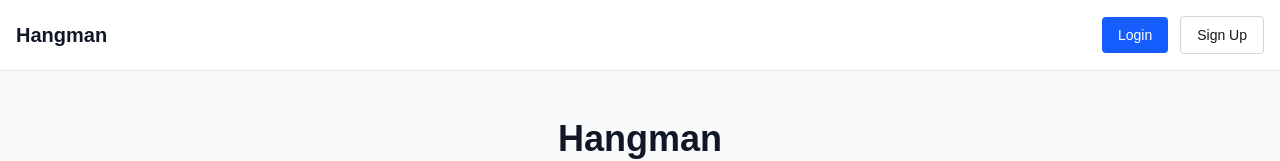
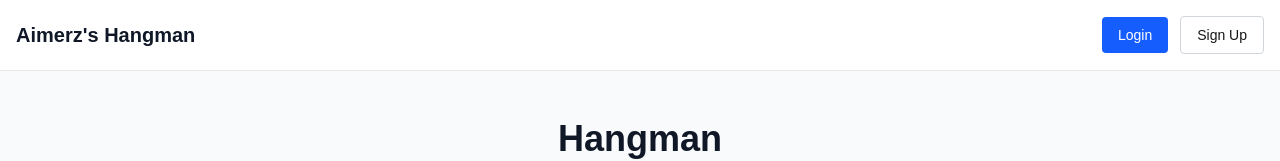
Before and after one commit to adarshsingh05/hangman_aimerz, a Next.js app: page / in a window 1280 px wide. Shown: the top 161 px of the page. Built offline with nearby package versions, Linux system fonts and the light colour scheme; no server answers.

Commit message:
testing ci/cd

```diff
--- a/src/app/page.js
+++ b/src/app/page.js
@@ -61,7 +61,7 @@ export default function Home() {
         <div className="max-w-7xl mx-auto px-4 py-4">
           <div className="flex justify-between items-center">
             <div className="flex items-center">
-              <span className="text-xl font-semibold text-gray-900 dark:text-white">Hangman</span>
+              <span className="text-xl font-semibold text-gray-900 dark:text-white">Aimerz's Hangman</span>
             </div>
 
             <div className="flex items-center space-x-4">
```
